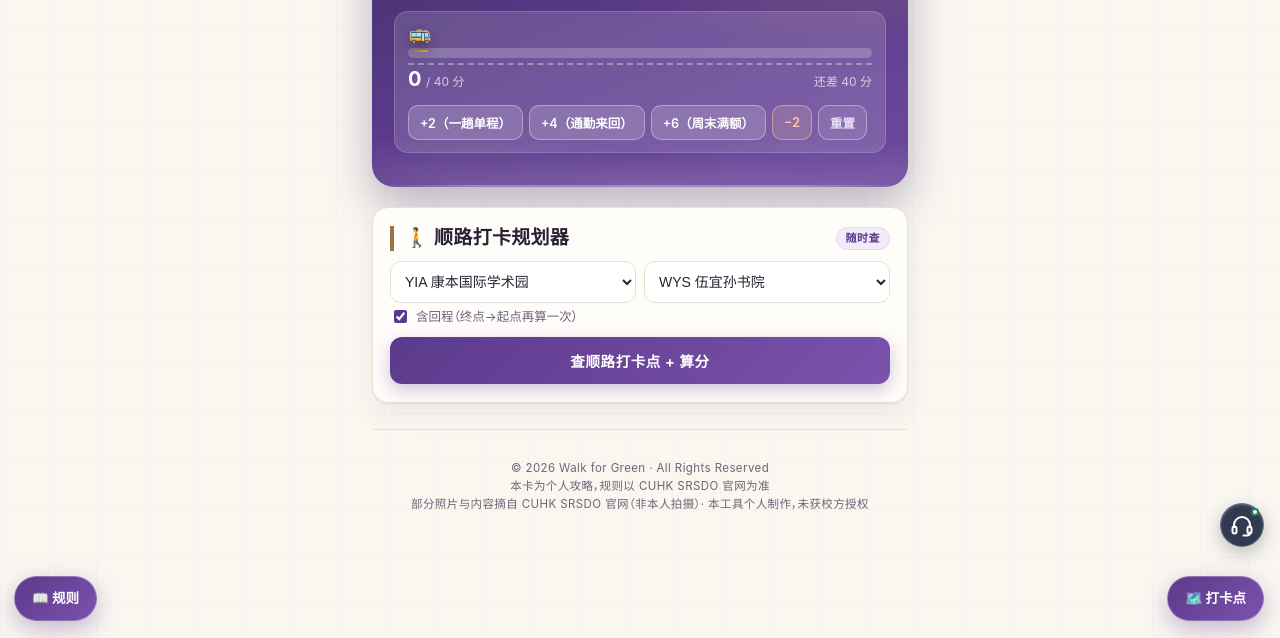
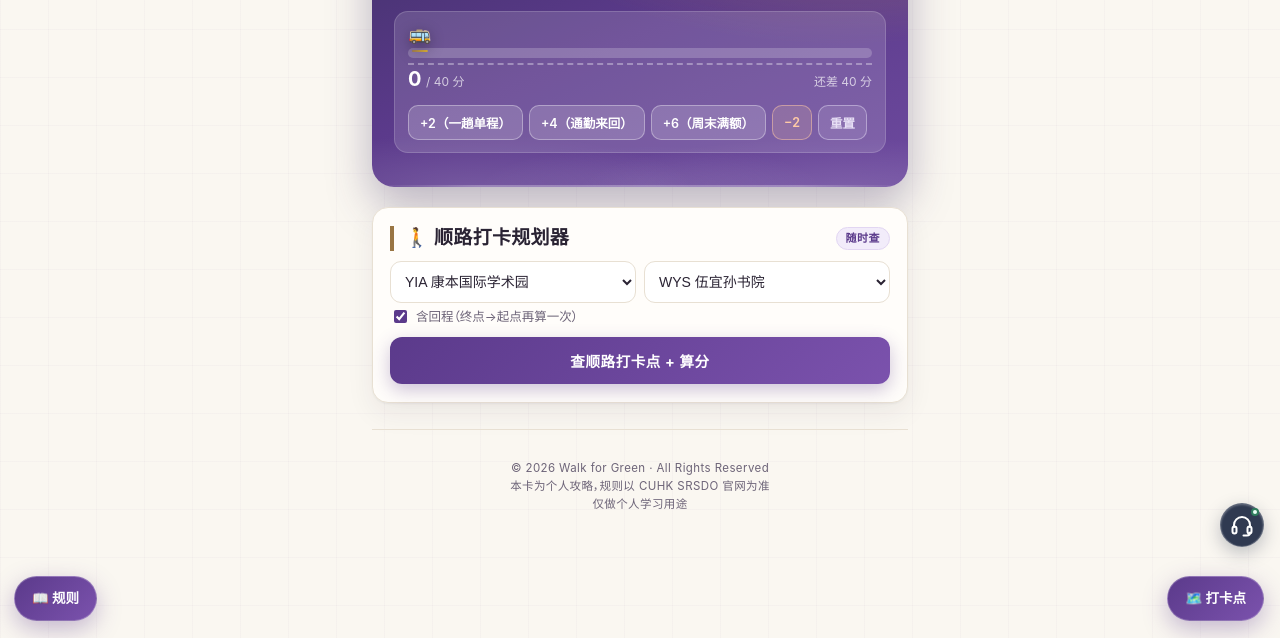
Before and after one commit to Frankie71-go/cuhk-walk-for-green, a plain HTML site: page index.html in a window 1280 px wide. Shown: the part 163-801 px from the top of the page. Drawn offline with Linux system fonts and the light colour scheme; no server answers.

Commit message:
页脚来源声明简化为『仅做个人学习用途』，移除未授权/转载表述

```diff
--- a/index.html
+++ b/index.html
@@ -603,7 +603,7 @@ ul.tight li{font-size:13px;color:var(--ink);line-height:1.6}
 <div class="foot" data-page-node-id="FYwE0BCHN3EhXrWYkIfY0D">
   <span data-i18n="foot1" data-page-node-id="SHaczEIRPWZ8aQZjEaeJY9">© 2026 Walk for Green · All Rights Reserved</span><br data-page-node-id="dZ7Zr5yM1Abr7SFS8V2IIf">
   <span data-i18n="foot2" data-page-node-id="giDpYxRctuQQQNET8yOfVl">规则以 CUHK SRSDO 官网为准</span><br>
-  <span data-i18n="foot3">部分照片与内容摘自 CUHK SRSDO 官网（非本人拍摄）· 本工具个人制作，未获校方授权</span>
+  <span data-i18n="foot3">仅做个人学习用途</span>
 </div>
 
 <!-- 语言切换（右上角小标记） -->
@@ -701,7 +701,7 @@ const I18N = {
     planLi1:'<b>周末党</b>：挑 <span class="hl">7 个周末日</span>，每次走一个「来回」(单程 3 + 回程 3 = 6 分) → 满 40。',
     planLi2:'<b>通勤党（推荐）</b>：每次上下课/去图书馆，出发拍起点、到达拍终点，来回 4 分 → <span class="hl">10 次</span>就满。',
     planLi3:'<b>最低门槛</b>：每周顺路刷一次来回（6 分），7 周达标，几乎不费劲。',
-    foot1:"© 2026 Walk for Green · All Rights Reserved", foot2:"本卡为个人攻略，规则以 CUHK SRSDO 官网为准", foot3:"部分照片与内容摘自 CUHK SRSDO 官网（非本人拍摄）· 本工具个人制作，未获校方授权", srcNote:"资料来源：规则与部分照片摘自 CUHK SRSDO 官网（照片非本人拍摄）；本工具为个人学习用途、未经校方授权，仅供参考。",
+    foot1:"© 2026 Walk for Green · All Rights Reserved", foot2:"本卡为个人攻略，规则以 CUHK SRSDO 官网为准", foot3:"仅做个人学习用途", srcNote:"本工具仅做个人学习用途。",
     rulesTitle:"📖 规则速查", rulesFab:"📖 规则",
     langH:"🌐 语言",
     mapFab:"🗺️ 打卡点",
@@ -801,7 +801,7 @@ const I18N = {
     planLi1:'<b>週末黨</b>：揀 <span class="hl">7 個週末日</span>，每次行一個「來回」(單程 3 + 返程 3 = 6 分) → 滿 40。',
     planLi2:'<b>返學黨（推薦）</b>：每次上落課/去圖書館，出發拍起點、到達拍終點，來回 4 分 → <span class="hl">10 次</span>就滿。',
     planLi3:'<b>最低門檻</b>：每週順路刷一次來回（6 分），7 週達標，幾乎唔費力。',
-    foot1:"© 2026 Walk for Green · All Rights Reserved", foot2:"本卡為個人攻略，規則以 CUHK SRSDO 官網為準", foot3:"部分相片與內容摘自 CUHK SRSDO 官網（非本人拍攝）· 本工具個人製作，未獲校方授權", srcNote:"資料來源：規則與部分相片摘自 CUHK SRSDO 官網（相片非本人拍攝）；本工具為個人學習用途、未經校方授權，僅供參考。",
+    foot1:"© 2026 Walk for Green · All Rights Reserved", foot2:"本卡為個人攻略，規則以 CUHK SRSDO 官網為準", foot3:"僅做個人學習用途", srcNote:"本工具僅做個人學習用途。",
     rulesTitle:"📖 規則速查", rulesFab:"📖 規則",
     langH:"🌐 語言",
     mapFab:"🗺️ 打卡點",
@@ -901,7 +901,7 @@ const I18N = {
     planLi1:'<b>Weekend warrior</b>: pick <span class="hl">7 weekend days</span>, one "round trip" each (3 out + 3 back = 6 pts) → 40.',
     planLi2:'<b>Commuter (recommended)</b>: each time you go to class / library, tap start on departure, end on arrival, 4 pts round trip → <span class="hl">10 times</span> done.',
     planLi3:'<b>Lowest bar</b>: one round-trip swipe per week (6 pts), hit 40 in 7 weeks, almost effortless.',
-    foot1:"© 2026 Walk for Green · All Rights Reserved", foot2:"Personal guide; rules per CUHK SRSDO official site", foot3:"Some photos & content from CUHK SRSDO official site (not by author) · Unofficial student tool, not authorized by CUHK", srcNote:"Sources: rules & some photos from CUHK SRSDO official site (photos not by author). Unofficial student tool, not authorized by CUHK; for reference only.",
+    foot1:"© 2026 Walk for Green · All Rights Reserved", foot2:"Personal guide; rules per CUHK SRSDO official site", foot3:"For personal learning use only", srcNote:"This tool is for personal learning use only.",
     rulesTitle:"📖 Rules cheat-sheet", rulesFab:"📖 Rules",
     langH:"🌐 Language",
     mapFab:"🗺️ Spots",
```
Also changed, not shown: spots.html (+4 -4 lines).
